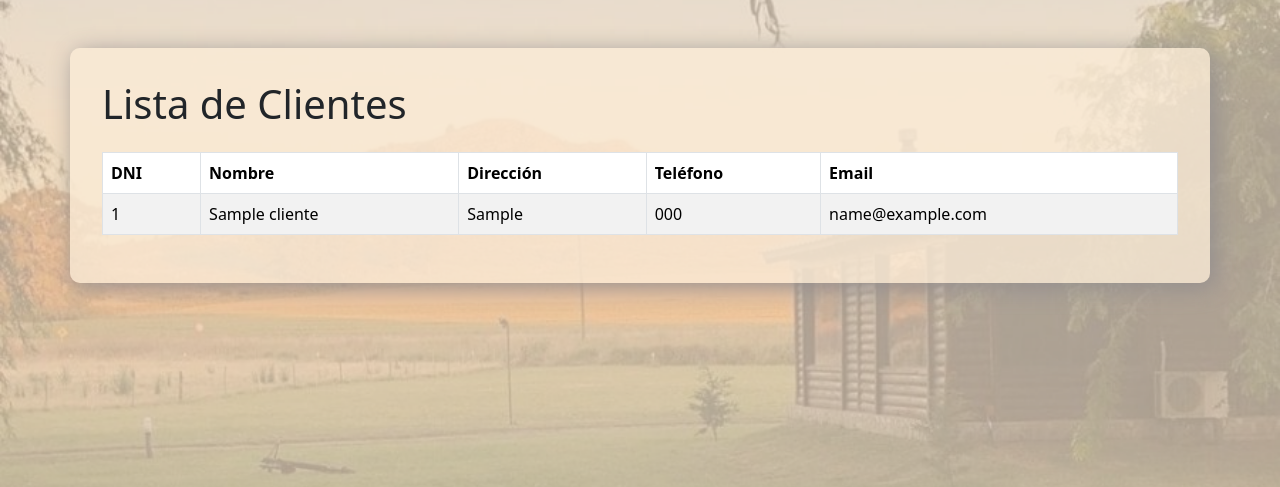
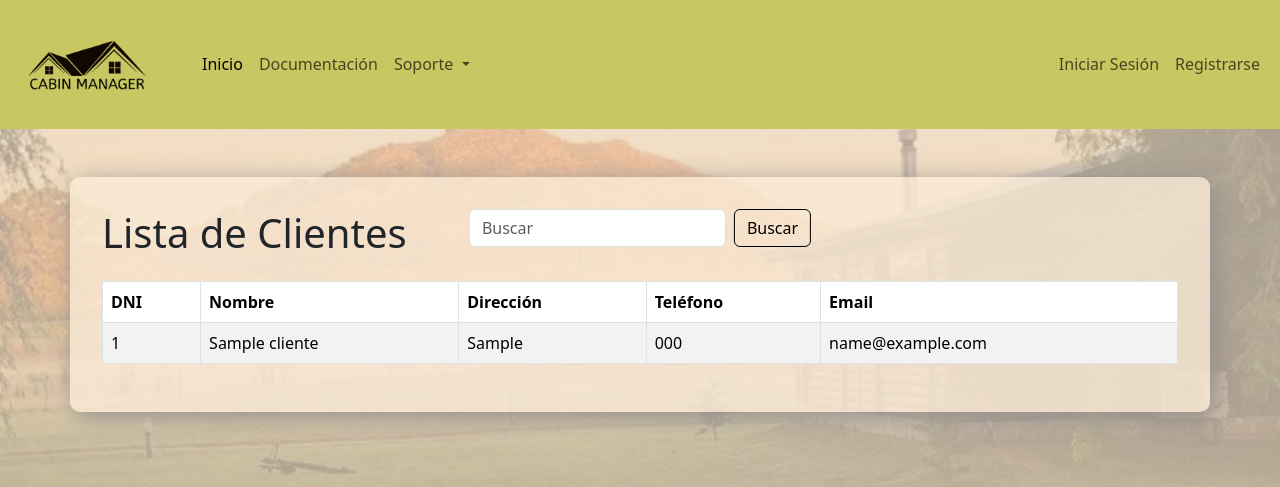
Before and after one commit to AdrianC89/Cabin-Manager-Web, a Node server app: page /clientes in a window 1280 px wide. Shown: the top 487 px of the page. Run offline with Node 20, Linux system fonts and the light colour scheme; tables that the repository leaves empty hold one stand-in row (values such as "Sample post"); some libraries are stand-ins or nearby versions.

Commit message:
Cambie buscar de sitio

```diff
--- a/views/templates/header.ejs
+++ b/views/templates/header.ejs
@@ -1,14 +1,62 @@
 <!DOCTYPE html>
 <html lang="es">
+
 <head>
   <meta charset="utf-8" />
   <meta name="viewport" content="width=device-width, initial-scale=1" />
 
   <!-- Primary Meta Tags -->
-    <title><%= tituloWeb %></title>
-    <link href="https://cdn.jsdelivr.net/npm/bootstrap@5.3.3/dist/css/bootstrap.min.css" rel="stylesheet" integrity="sha384-QWTKZyjpPEjISv5WaRU9OFeRpok6YctnYmDr5pNlyT2bRjXh0JMhjY6hW+ALEwIH" crossorigin="anonymous">
+  <title>
+    <%= tituloWeb %>
+  </title>
+  <link href="https://cdn.jsdelivr.net/npm/bootstrap@5.3.3/dist/css/bootstrap.min.css" rel="stylesheet"
+    integrity="sha384-QWTKZyjpPEjISv5WaRU9OFeRpok6YctnYmDr5pNlyT2bRjXh0JMhjY6hW+ALEwIH" crossorigin="anonymous">
   <link rel="stylesheet" href="css/style.css">
 
 </head>
 
 <body>
+  <header>
+    <nav class="navbar navbar-expand-lg ">
+      <div class="container-fluid">
+        <img src="images/LogoCabin.png" alt="logo" id="logo">
+        <button class="navbar-toggler" type="button" data-bs-toggle="collapse" data-bs-target="#navbarTogglerDemo02"
+          aria-controls="navbarTogglerDemo02" aria-expanded="false" aria-label="Toggle navigation">
+          <span class="navbar-toggler-icon"></span>
+        </button>
+        <div class="collapse navbar-collapse" id="navbarTogglerDemo02">
+          <ul class="navbar-nav me-auto mb-2 mb-lg-0">
+            <li class="nav-item">
+              <a class="nav-link active" aria-current="page" href="index.ejs">Inicio</a>
+            </li>
+            <li class="nav-item">
+              <a class="nav-link" href="documentacion.html">Documentación</a>
+            </li>
+            <li class="nav-item dropdown">
+              <a class="nav-link dropdown-toggle" href="#" role="button" data-bs-toggle="dropdown"
+                aria-expanded="false">
+                Soporte
+              </a>
+              <ul class="dropdown-menu">
+                <li><a class="dropdown-item" href="#">Ayuda</a></li>
+                <li><a class="dropdown-item" href="#">FAQ</a></li>
+                <li>
+                  <hr class="dropdown-divider">
+                </li>
+                <li><a class="dropdown-item" href="#">Contacto</a></li>
+              </ul>
+            </li>
+          </ul>
+
+          <ul class="navbar-nav navbar-nav-right mb-2 mb-lg-0">
+            <li class="nav-item">
+              <a class="nav-link" href="inicio-sesion.html">Iniciar Sesión</a>
+            </li>
+            <li class="nav-item">
+              <a class="nav-link" href="registro.html">Registrarse</a>
+            </li>
+          </ul>
+        </div>
+      </div>
+    </nav>
+  </header>
--- a/views/templates/table.ejs
+++ b/views/templates/table.ejs
@@ -1,4 +1,8 @@
 <div class="container mt-5">
+    <form class="d-flex navbar-nav-center" role="search">
+        <input class="form-control me-2" type="search" placeholder="Buscar" aria-label="Search">
+        <button class="btn btn-outline-success" type="submit">Buscar</button>
+      </form>
     <h1 class="mb-4"><%= titulo %></h1>
     <table class="table table-striped table-bordered">
         <thead class="thead-dark">
```
Also changed, not shown: 1 other file. Lines whose indentation alone changed are shown as unchanged.
